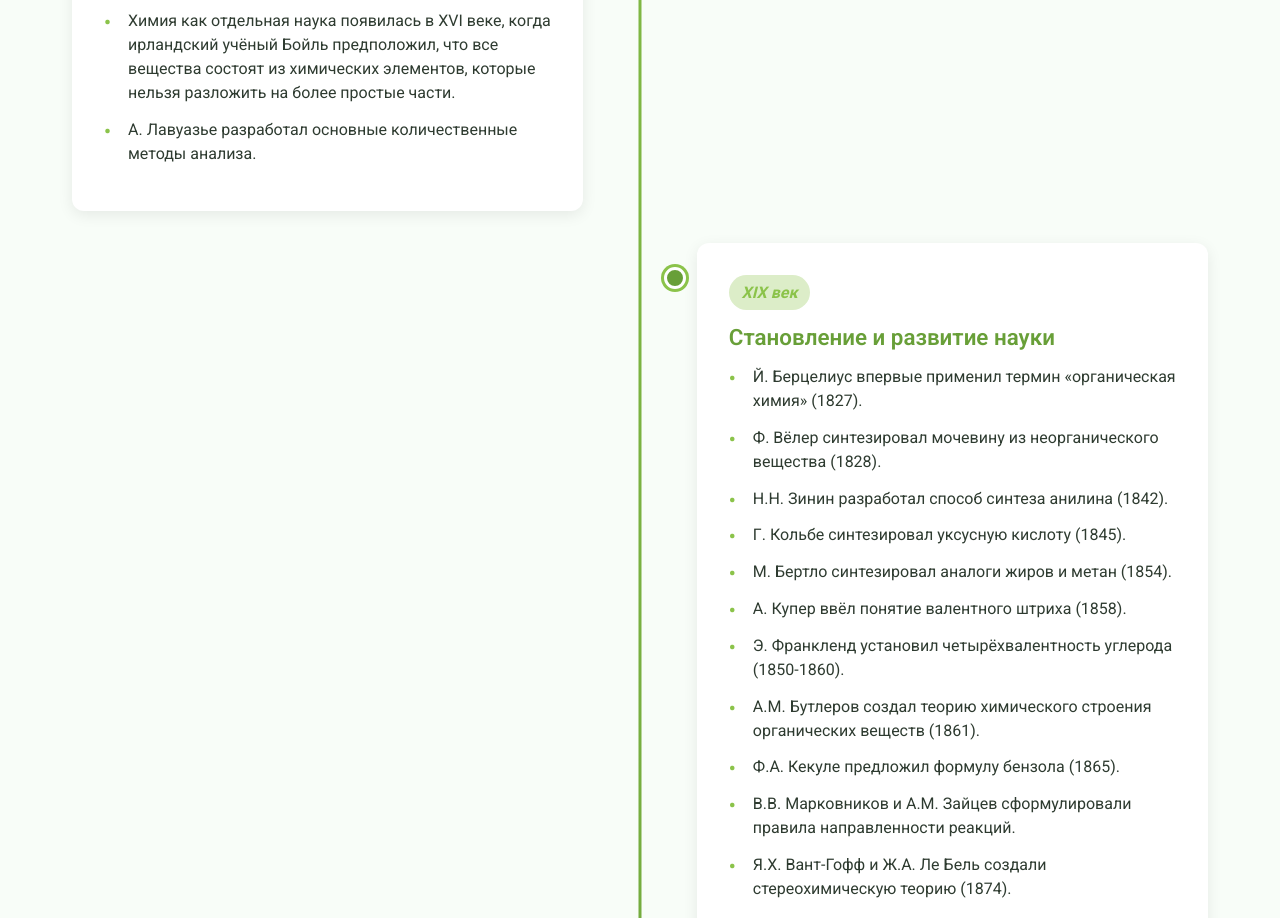
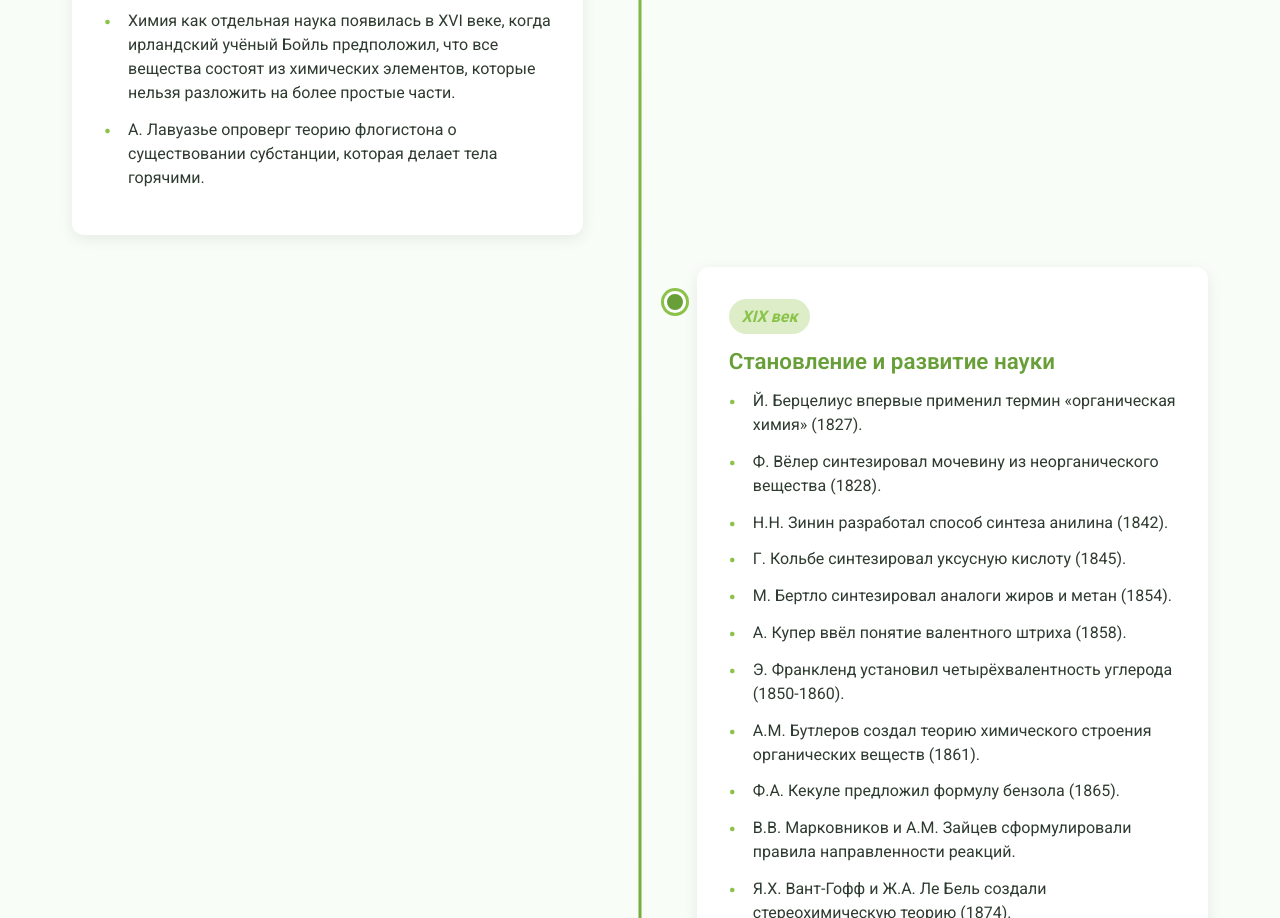
Before and after one commit to dochemistry/dochemistry.github.io, a plain HTML site: page index.html in a window 1280 px wide. Shown: the part 1468-2386 px from the top of the page. Drawn offline with Linux system fonts and the light colour scheme.

Commit message:
Update index.html

```diff
--- a/index.html
+++ b/index.html
@@ -417,7 +417,7 @@
                     <li>Получение метилового спирта и уксусной кислоты методом сухой перегонки древесины.</li>
                     <li>Открытие винной и янтарной кислот.</li>
                     <li>Химия как отдельная наука появилась в XVI веке, когда ирландский учёный Бойль предположил, что все вещества состоят из химических элементов, которые нельзя разложить на более простые части.</li>
-                    <li>А. Лавуазье разработал основные количественные методы анализа.</li>
+                    <li>А. Лавуазье опроверг теорию флогистона о существовании субстанции, которая делает тела горячими.</li>
                 </ul>
             </div>
             <!-- лева накосячил, нет 18 века -->
```
